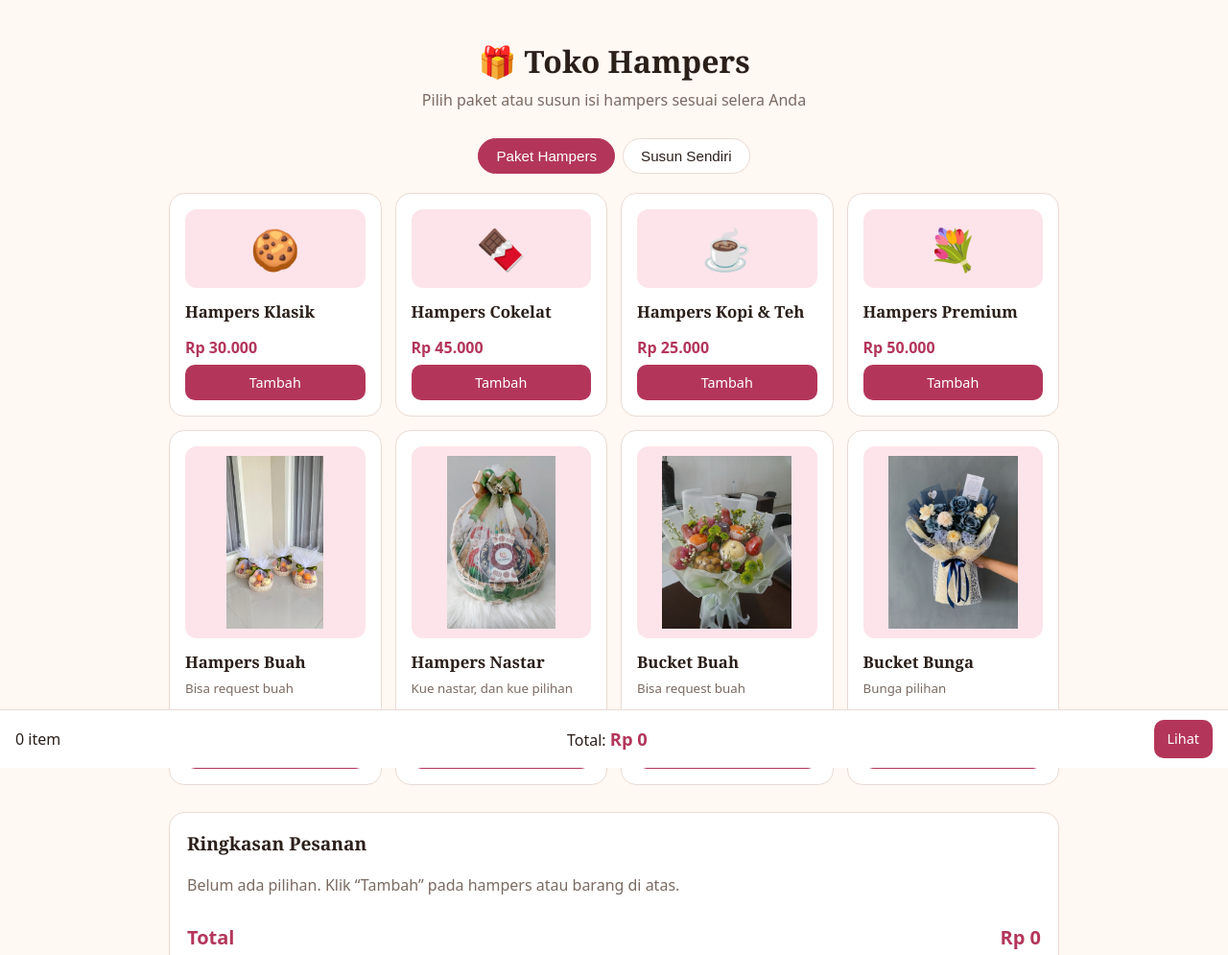
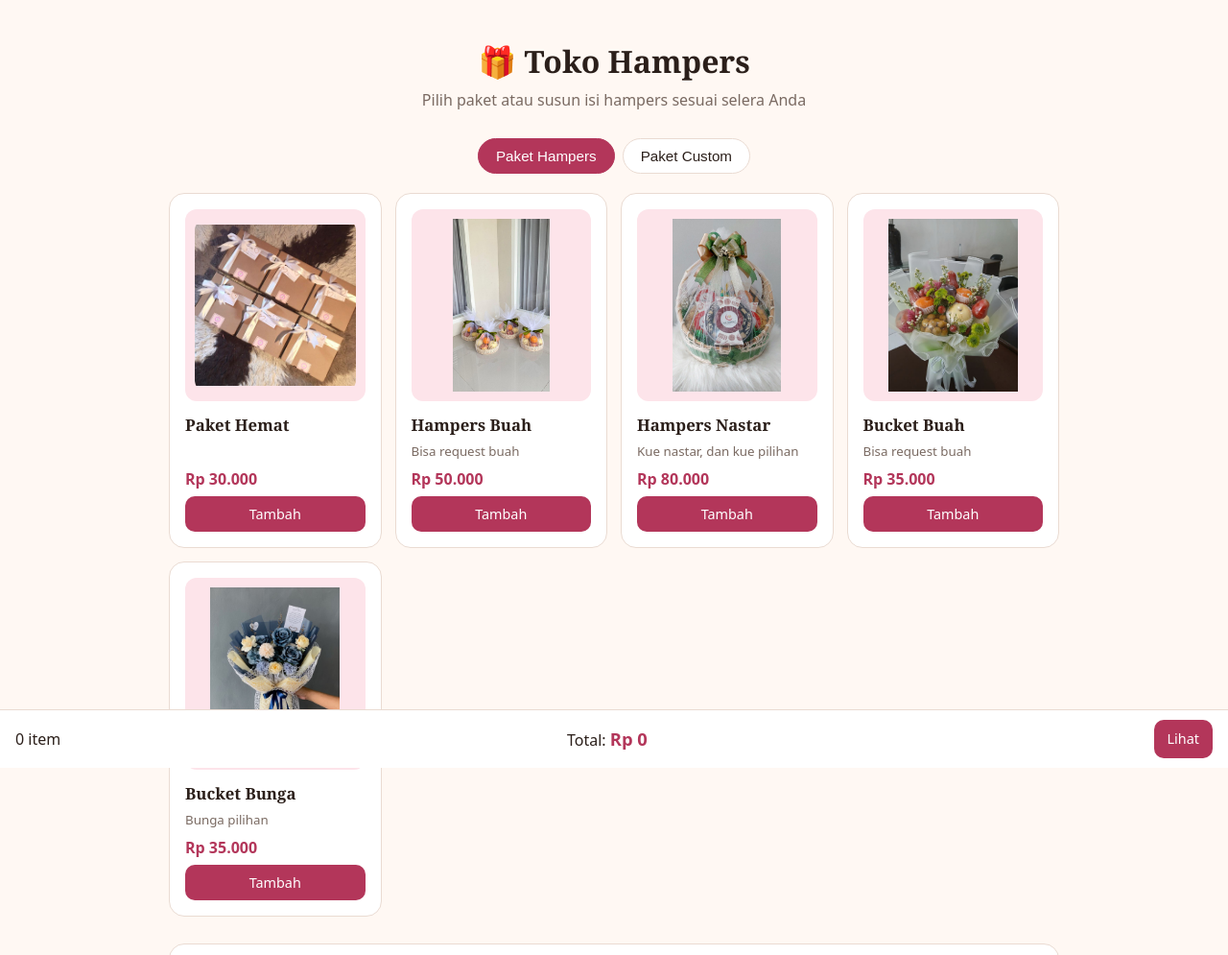
Before and after one commit to tryoutcuy-debug/ABAKA-Hampers, a plain HTML site: page index.html in a window 1280 px wide. Shown: the top 995 px of the page at 96% size. Drawn offline with Linux system fonts and the light colour scheme.

Commit message:
Add files via upload

```diff
--- a/index.html
+++ b/index.html
@@ -72,7 +72,7 @@ select{width:100%;padding:10px;border:1px solid var(--bd);border-radius:10px;bac
 <header><h1>🎁 Toko Hampers</h1><p>Pilih paket atau susun isi hampers sesuai selera Anda</p></header>
 <div class="tabs">
 <button class="tab on" data-t="paket">Paket Hampers</button>
-<button class="tab" data-t="custom">Susun Sendiri</button>
+<button class="tab" data-t="custom">Paket Custom</button>
 </div>
 <div id="paket" class="grid"></div>
 <div id="custom" hidden></div>
@@ -121,14 +121,11 @@ var ONGKIR=[{l:"Kurang dari 2 km",h:0},{l:"2 - 5 km",h:5000},{l:"5 - 10 km",h:10
 var SHEET_URL="https://script.google.com/macros/s/AKfycbwHhoXe9_YfnW7UE7xApNRUxiNLMZow1CHJ03SBMKGkNPvIVCTOO0D-kHYGW1_vnWsIPA/exec";
 var QRIS_IMG="qris.jpeg";
 var PAKET=[
-{id:"p1",e:"🍪",n:"Hampers Klasik",d:"",h:30000},
-{id:"p2",e:"🍫",n:"Hampers Cokelat",d:"",h:45000},
-{id:"p3",e:"☕",n:"Hampers Kopi & Teh",d:"",h:25000},
-{id:"p4",e:"💐",n:"Hampers Premium",d:"",h:50000},
-{id:"p5",e:"hampersbuah.jpeg",n:"Hampers Buah",d:"Bisa request buah",h:85000},
-{id:"p6",e:"hampersnastar.jpeg",n:"Hampers Nastar",d:"Kue nastar, dan kue pilihan",h:45000},
-{id:"p7",e:"buketbuah.jpeg",n:"Bucket Buah",d:"Bisa request buah",h:27500},
-{id:"p8",e:"buketbunga.jpeg",n:"Bucket Bunga",d:"Bunga pilihan",h:32000}];
+{id:"p1",e:"pakethemat.jpeg",n:"Paket Hemat",d:"",h:30000},
+{id:"p5",e:"hampersbuah.jpeg",n:"Hampers Buah",d:"Bisa request buah",h:50000},
+{id:"p6",e:"hampersnastar.jpeg",n:"Hampers Nastar",d:"Kue nastar, dan kue pilihan",h:80000},
+{id:"p7",e:"buketbuah.jpeg",n:"Bucket Buah",d:"Bisa request buah",h:35000},
+{id:"p8",e:"buketbunga.jpeg",n:"Bucket Bunga",d:"Bunga pilihan",h:35000}];
 var BARANG=[
 {g:"Kemasan",i:[{id:"b1",e:"📦",n:"Box Standar",h:5000},{id:"b2",e:"🎀",n:"Box Premium",h:15000}]},
 {g:"Makanan & Minuman",i:[{id:"m1",e:"🍪",n:"Kue Kering",h:6500},{id:"m2",e:"🍫",n:"Cokelat",h:15000},{id:"m3",e:"🍵",n:"Teh",h:38000},{id:"m4",e:"☕",n:"Kopi",h:55000},{id:"m5",e:"🍯",n:"Madu",h:85000},{id:"m6",e:"🌴",n:"Kurma",h:70000},{id:"m7",e:"🥤",n:"Sirup",h:48000}]},
```
Also changed, not shown: pakethemat.jpeg (added).
